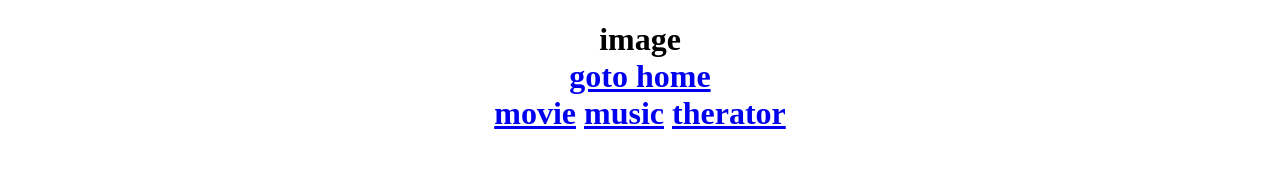
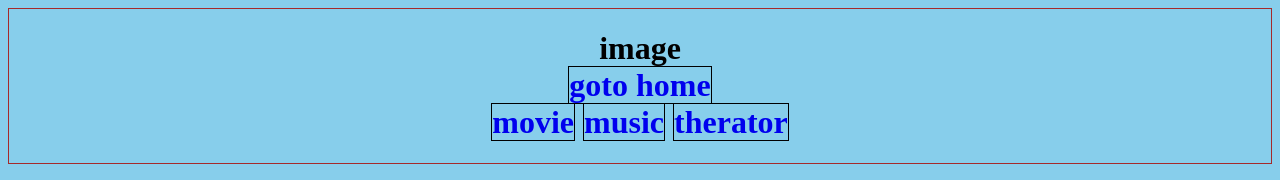
Before and after one commit to Irfanali112/movie-link, a plain HTML site: page image.html in a window 1280 px wide. Drawn offline with Linux system fonts and the light colour scheme.

Commit message:
some changes

```diff
--- a/image.html
+++ b/image.html
@@ -5,15 +5,23 @@
     <meta name="viewport" content="width=device-width, initial-scale=1.0">
     <title>Document</title>
 </head>
-<body>
-  <center>  <h1>image
+<style>
+
+
+
+
+
+
+</style>
+<body style="text-align: center; background-color: skyblue; border: 1px solid brown;">
+    <h1>image
         <br>
-    <a href="./index.html">goto home</a>
+    <a style="border: 1px solid black; text-decoration: none;" href="./index.html">goto home</a>
     <br>
 
-    <a href="./movie.html">movie</a>
-    <a href="./music.html">music</a>
-    <a href="./therator.html">therator</a>
-</h1></center>
+    <a style="border: 1px solid black; text-decoration: none;"  href="./movie.html">movie</a>
+    <a style="border: 1px solid black; text-decoration: none;"  href="./music.html">music</a>
+    <a style="border: 1px solid black; text-decoration: none;"  href="./therator.html">therator</a>
+</h1>
 </body>
 </html>
```
Also changed, not shown: index.html (+5 -5 lines), movie.html (+5 -5 lines), music.html (+5 -5 lines), therator.html (+5 -5 lines).
